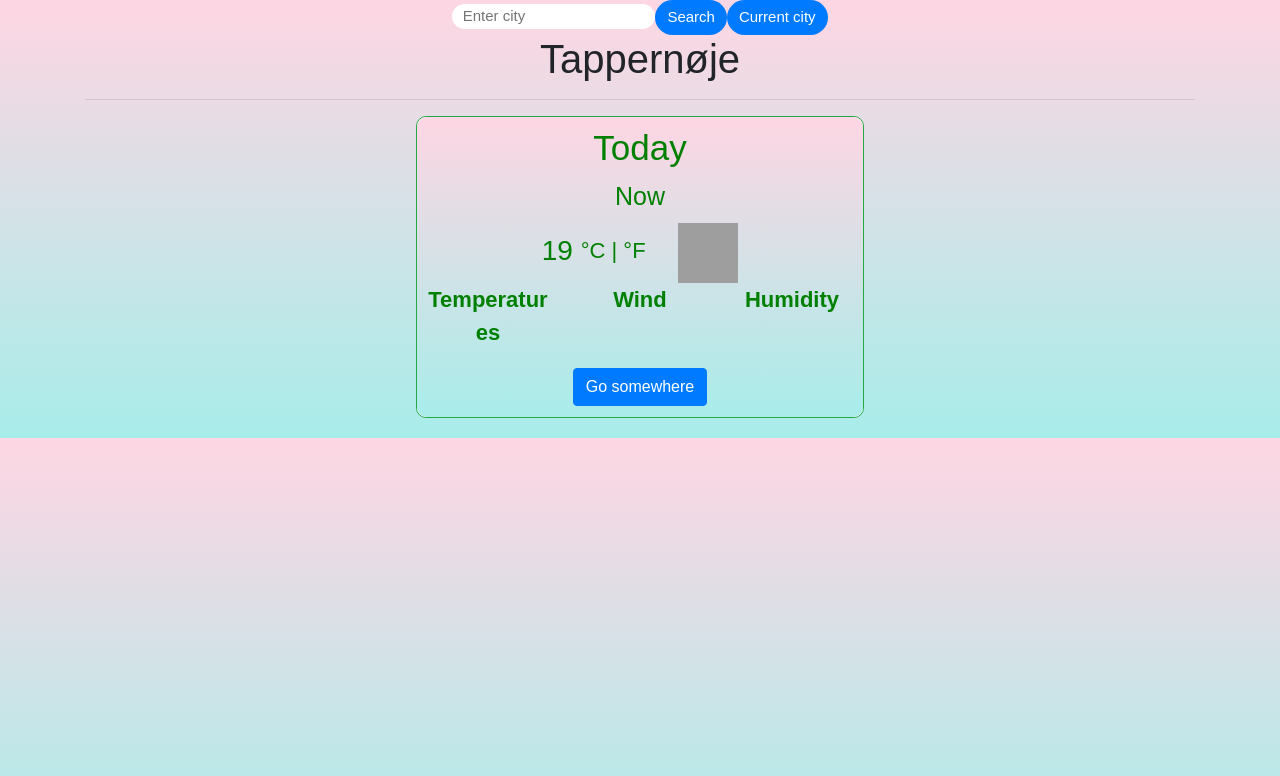
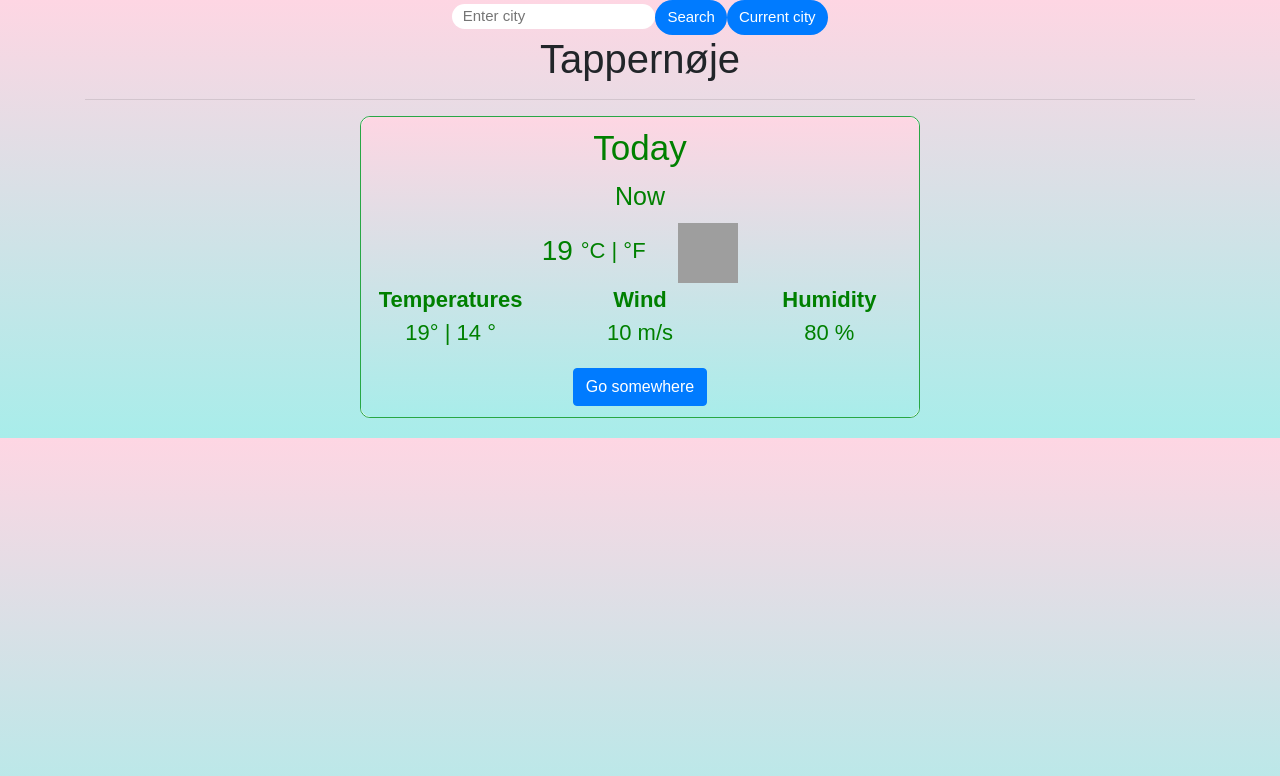
Before and after one commit to emiliews/weather-react-app, a React (Create React App) app: page / in a window 1280 px wide. Shown: the top 776 px of the page. Built offline with nearby package versions, Linux system fonts and the light colour scheme; grey boxes are pictures that could not be loaded.

Commit message:
Corrected column width and box width

```diff
--- a/src/Box.css
+++ b/src/Box.css
@@ -9,7 +9,7 @@
   font-weight: 400;
   font-size: 28px;
   color: green;
-  max-width: 800px;
+  max-width: 700px;
   margin-bottom: 20px;
 }
 
@@ -23,6 +23,10 @@
 }
 
 #tempwindhum {
+  font-size: 22px;
+}
+
+#weathervalues {
   font-size: 22px;
 }
 
--- a/src/Box.js
+++ b/src/Box.js
@@ -22,7 +22,7 @@ export default function Box() {
             {weatherData.city}
         </h1>
         <hr />
-      <Card border="success" style={{ width: '28rem' }}>
+      <Card border="success" style={{ width: '35rem' }} >
         <Card.Body>
             <Card.Title id="day"> Today </Card.Title>
 
@@ -49,18 +49,32 @@ export default function Box() {
                     />
                 </span>
 
-                    <Row id="tempwindhum">
-                        <Col md={4}>
+                    <Row md={3} id="tempwindhum">
+                        <Col >
                             <strong> Temperatures </strong>
                         </Col>
-                        <Col  md={4}>
+                        <Col  >
                             <strong> Wind </strong>
                         </Col>
-                        <Col  md={4}>
+                        <Col  >
                             <strong> Humidity </strong>
                         </Col>
                     </Row>
-
+                    <Row md={3} id="weathervalues">
+                        <Col >
+                            <span id="maxTemp"> {weatherData.maxTemp}</span>
+                            <span>°</span> |{" "}
+                            <span id="minTemp"> {weatherData.minTemp} </span>
+                            <span>°</span>
+                        </Col>
+                        <Col  >
+                            <span id="wind"> {weatherData.wind} </span> <span> m/s</span>
+                        </Col>
+                        <Col  >
+                            <span id="humidity"> {weatherData.humidity} </span>{" "}
+                            <span> %</span>
+                        </Col>
+                    </Row>
             </Card.Text>
             <Button variant="primary">Go somewhere</Button>
         </Card.Body>
```
